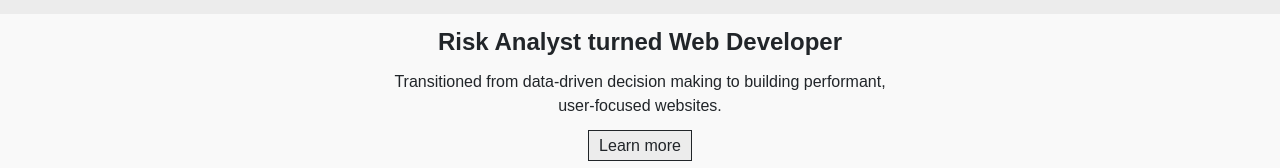
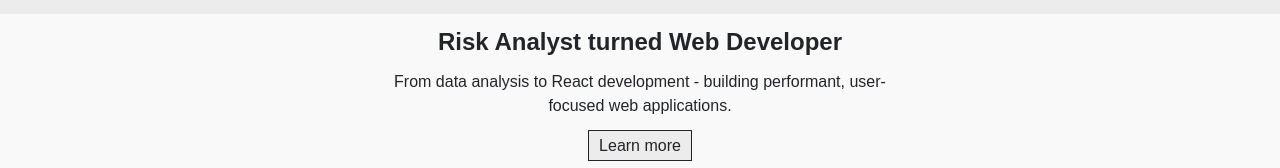
Before and after one commit to AndrewAttemptsCode/portfolio-client, a React (Vite) app: page / in a window 1280 px wide. Shown: the part 322-490 px from the top of the page. Built offline with nearby package versions, Linux system fonts and the light colour scheme.

Commit message:
docs: update CTA wording to reflect focus

```diff
--- a/src/components/AboutCTA.jsx
+++ b/src/components/AboutCTA.jsx
@@ -45,7 +45,7 @@
     <AboutStyle>
       <ResponsiveContainer>
         <h2>Risk Analyst turned Web Developer</h2>
-        <p>Transitioned from data-driven decision making to building performant, user-focused websites.</p>
+        <p>From data analysis to React development - building performant, user-focused web applications.</p>
         <Link to={"about"}>Learn more</Link>
       </ResponsiveContainer>
     </AboutStyle>
```
